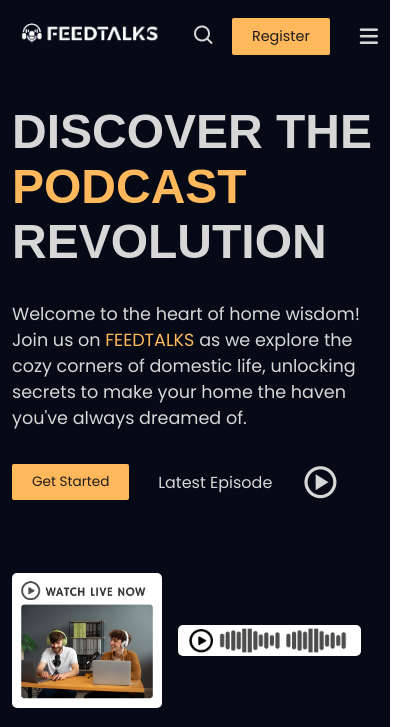
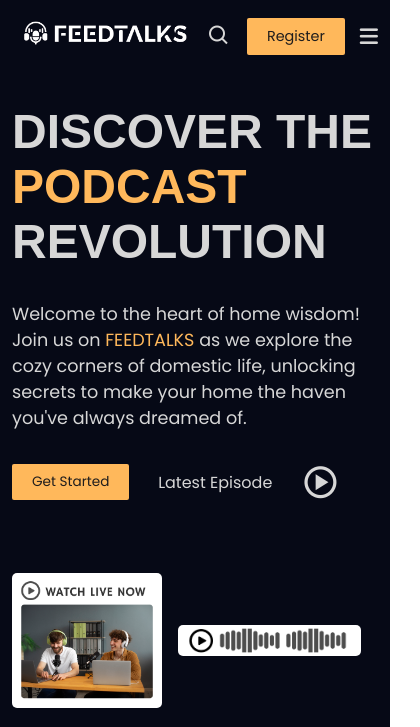
Before and after one commit to Devsethi3/Feedtalks-Podcast-Website, a plain HTML site: page index.html in a window 390 px wide. Shown: the top 727 px of the page, 420 px wide, since content can reach past the window. Drawn offline with nearby package versions, Linux system fonts and the light colour scheme; a web font is replaced by a local one.

Commit message:
first commit

```diff
--- a/assets/css/style.css
+++ b/assets/css/style.css
@@ -87,8 +87,10 @@
 ======================================================== */
 .container {
   max-width: 1400px;
+  width: 100%;
   margin-inline: auto;
   padding-inline: 0.75rem;
+  overflow: hidden;
 }
 .section {
   padding: 5rem 0;
@@ -680,17 +682,11 @@
   :root {
     --h1-font-size: 3rem;
   }
-  .container {
-    max-width: 1200px;
-  }
   .home{
   margin-top: -2rem;
   }
 }
 @media screen and (max-width: 1024px) {
-  .container {
-    max-width: 960px;
-  }
   :root {
     --h1-font-size: 2.5rem;
   }
@@ -730,9 +726,6 @@
   .register-content{
     padding-top: 4rem;
   }
-  /* .container {
-    max-width: 850px;
-  } */
   #nav-close,
   #nav-toggle {
     display: block;
@@ -793,14 +786,11 @@
   }
 }
 @media screen and (max-width: 500px) {
-  /* .container {
-    max-width: 430px;
-  } */
   .navbar{
     height: 4.5rem;
   }
   .nav-logo-img {
-    width: 150px;
+    width: 180px;
   }
   :root {
     --h1-font-size: 3rem;
@@ -827,7 +817,10 @@
     font-size: 2.2rem;
   }
 }
-@media screen and (max-width: 430px) {
+@media screen and (max-width: 420px) {
+  .container{
+    max-width: 100%;
+  }
   #nav-toggle{
     font-size: 1.3rem;
   }
```
